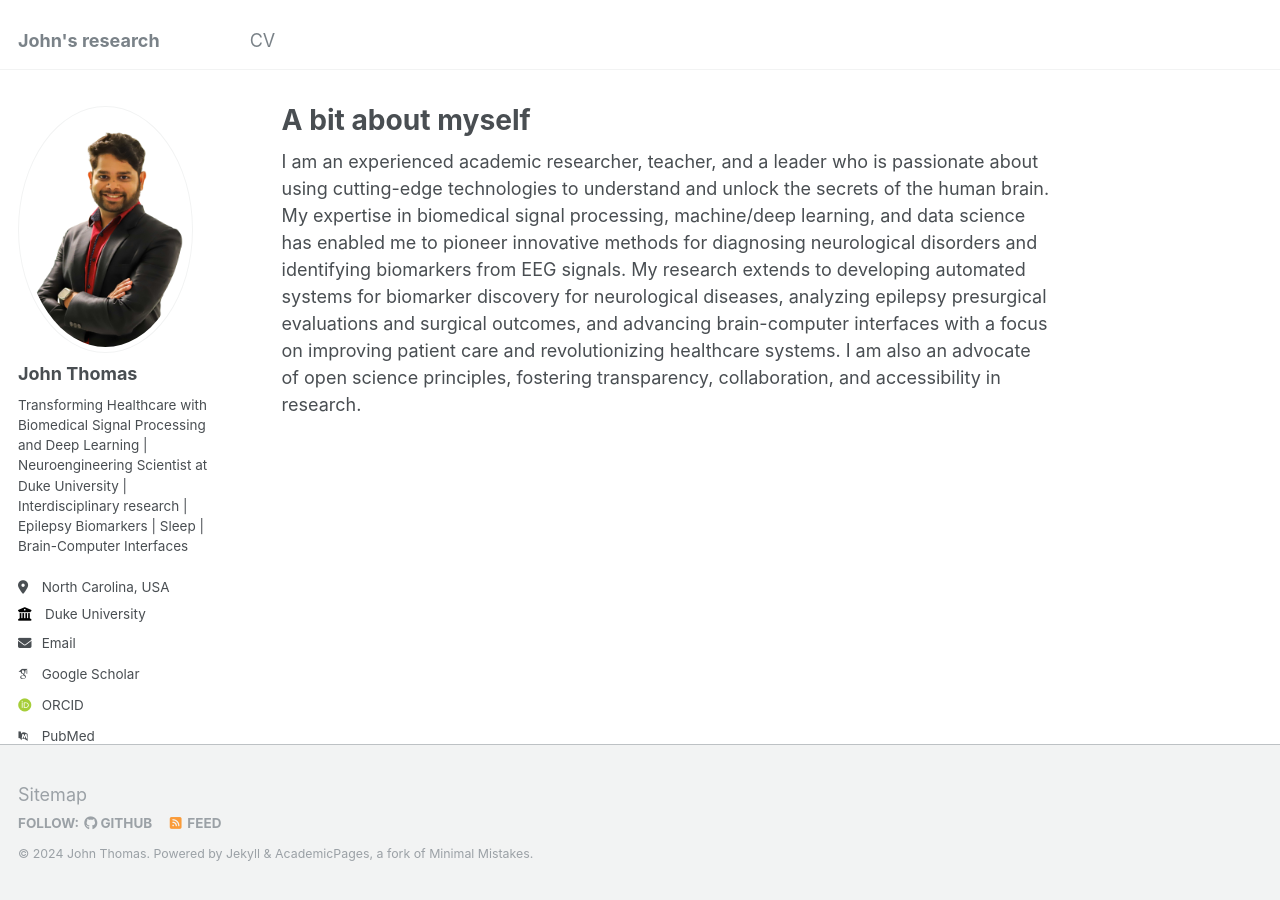
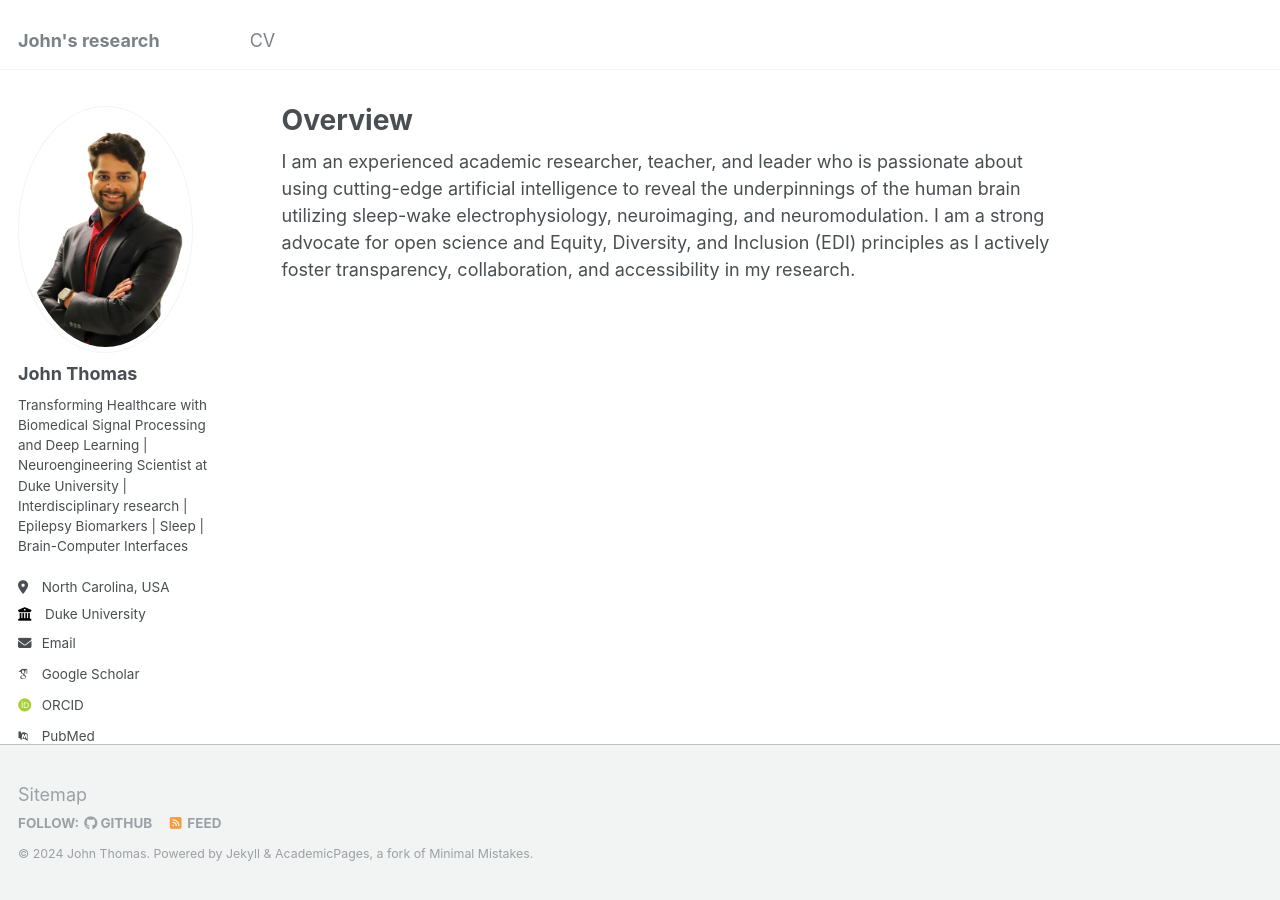
Before and after one commit to johnthomasphd/johnthomasphd.github.io, a Jekyll site: the page built from _pages/about.md, in a window 1280 px wide. Built offline with Jekyll 4.4.1, drawn with Linux system fonts in a browser that asks for light colours; some web fonts are replaced.

Commit message:
Update about.md

```diff
--- a/_pages/about.md
+++ b/_pages/about.md
@@ -1,10 +1,10 @@
 ---
 permalink: /
-title: "A bit about myself"
+title: "Overview"
 author_profile: true
 redirect_from:
   - /about/
   - /about.html
 ---
 
-I am an experienced academic researcher, teacher, and a leader who is passionate about using cutting-edge technologies to understand and unlock the secrets of the human brain. My expertise in biomedical signal processing, machine/deep learning, and data science has enabled me to pioneer innovative methods for diagnosing neurological disorders and identifying biomarkers from EEG signals. My research extends to developing automated systems for biomarker discovery for neurological diseases, analyzing epilepsy presurgical evaluations and surgical outcomes, and advancing brain-computer interfaces with a focus on improving patient care and revolutionizing healthcare systems. I am also an advocate of open science principles, fostering transparency, collaboration, and accessibility in research.
+I am an experienced academic researcher, teacher, and leader who is passionate about using cutting-edge artificial intelligence to reveal the underpinnings of the human brain utilizing sleep-wake electrophysiology, neuroimaging, and neuromodulation. I am a strong advocate for open science and Equity, Diversity, and Inclusion (EDI) principles as I actively foster transparency, collaboration, and accessibility in my research.
```
